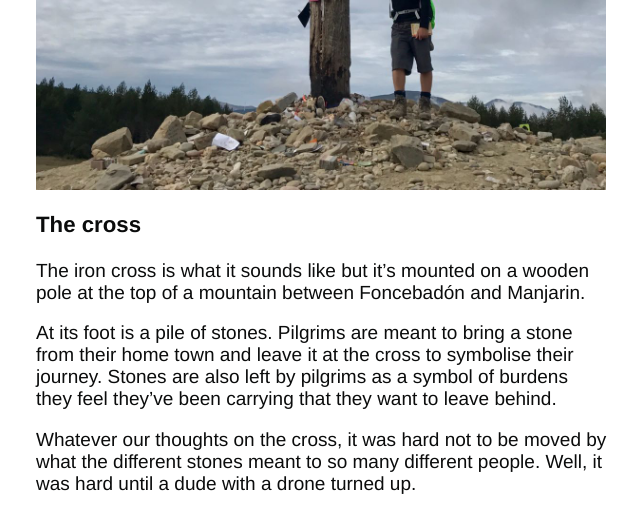
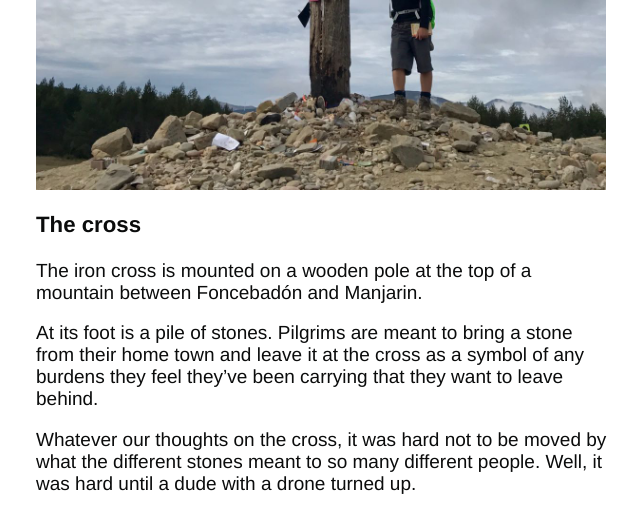
Before and after one commit to tombye/trexit, a Jekyll site: the page built from _posts/2017-10-02-camino-stages-18-to-25.markdown, in a window 1280 px wide and 900 px high, scrolled down 7832 px, cut to the strip 0-509 px from the top of the window. Shown: the whole strip, without its empty margins (124-764 px from the left). Built offline with Jekyll 4.4.1, drawn with Linux system fonts in a browser that asks for light colours.

Commit message:
Update 2017-10-02-camino-stages-18-to-25.markdown

```diff
--- a/_posts/2017-10-02-camino-stages-18-to-25.markdown
+++ b/_posts/2017-10-02-camino-stages-18-to-25.markdown
@@ -101,9 +101,9 @@ One of the best known parts of the Camino de Santiago is the iron cross. Here's
 
 ### The cross
 
-The iron cross is what it sounds like but it's mounted on a wooden pole at the top of a mountain between Foncebadón and Manjarin.
+The iron cross is mounted on a wooden pole at the top of a mountain between Foncebadón and Manjarin.
 
-At its foot is a pile of stones. Pilgrims are meant to bring a stone from their home town and leave it at the cross to symbolise their journey. Stones are also left by pilgrims as a symbol of burdens they feel they've been carrying that they want to leave behind.
+At its foot is a pile of stones. Pilgrims are meant to bring a stone from their home town and leave it at the cross as a symbol of any burdens they feel they've been carrying that they want to leave behind.
 
 Whatever our thoughts on the cross, it was hard not to be moved by what the different stones meant to so many different people. Well, it was hard until a dude with a drone turned up.
 
```
